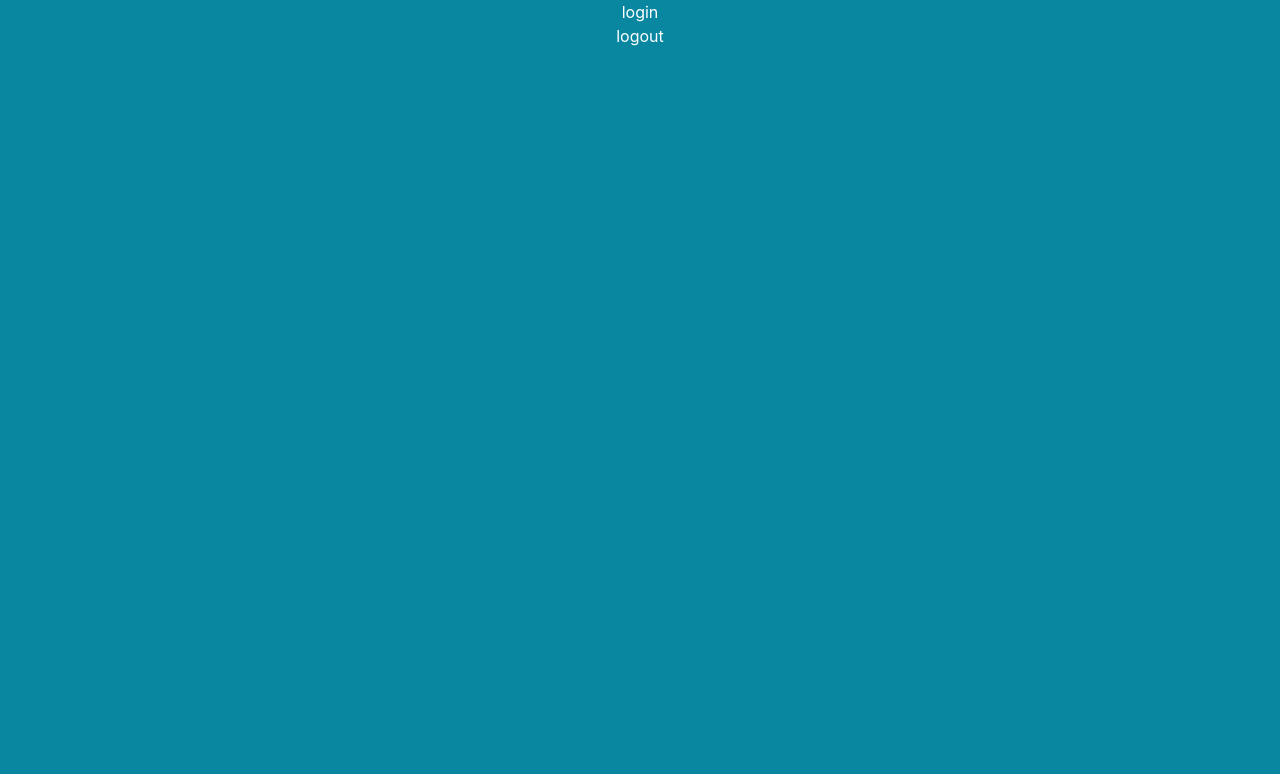
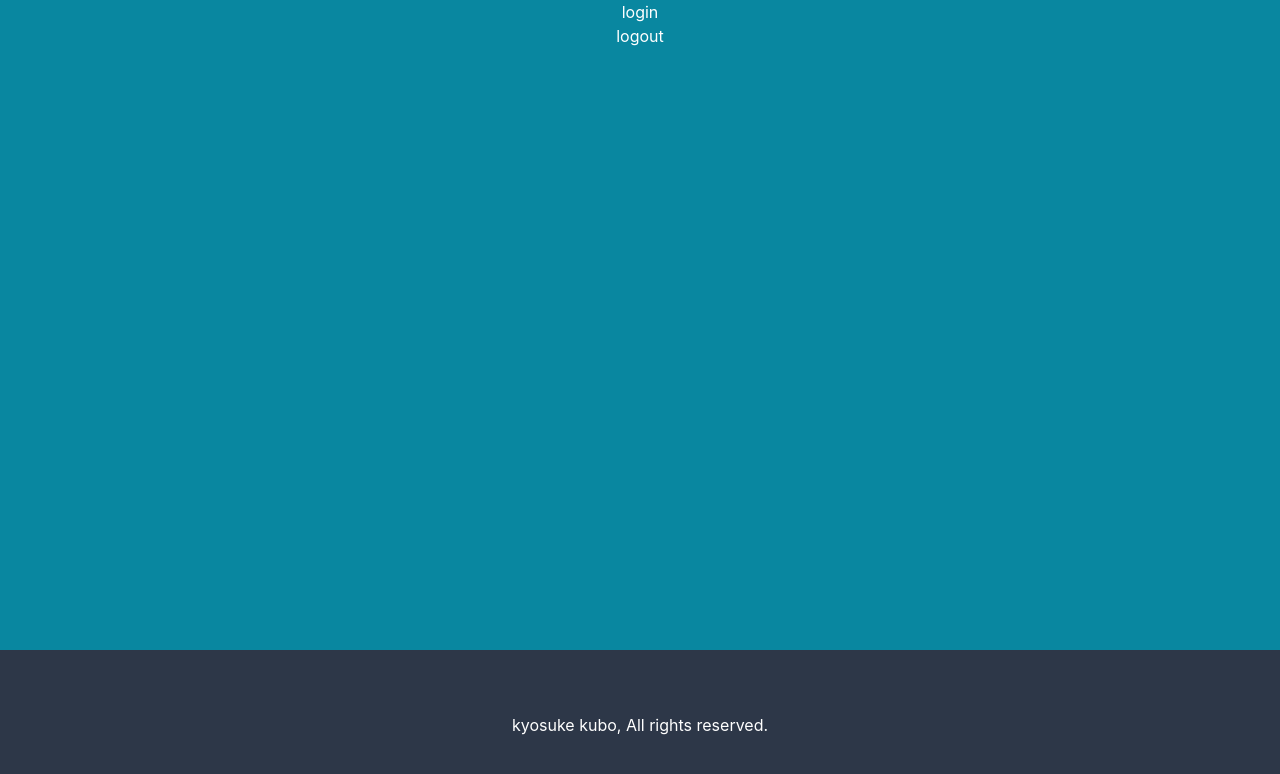
Before and after one commit to kk3939/radio-programs, a Next.js app: page / in a window 1280 px wide. Shown: the top 774 px of the page. Built offline with nearby package versions, Linux system fonts and the light colour scheme; no server answers.

Commit message:
refac: Layoutコンポーネントとfooterの位置固定

```diff
--- a/src/components/Footer.tsx
+++ b/src/components/Footer.tsx
@@ -3,7 +3,15 @@ import { Box, Flex, Text } from "@chakra-ui/react";
 
 const Footer: React.VFC = () => {
   return (
-    <Box h="200px" bg="gray.700" p={10} mt={16}>
+    <Box
+      bg="gray.700"
+      p={10}
+      mt={16}
+      pos="absolute"
+      bottom={0}
+      w="100%"
+      h="150px"
+    >
       <Flex align="center" justifyContent="center" h="100%">
         <Text color="white">kyosuke kubo, All rights reserved.</Text>
       </Flex>
--- /dev/null
+++ b/src/components/Layout.tsx
@@ -0,0 +1,12 @@
+import { Box } from "@chakra-ui/react";
+import React from "react";
+
+const Layout: React.FC = ({ children }) => {
+  return (
+    <Box pos="relative" minH="100vh">
+      {children}
+    </Box>
+  );
+};
+
+export default Layout;
--- a/src/pages/_app.tsx
+++ b/src/pages/_app.tsx
@@ -4,6 +4,7 @@ import { ChakraProvider, extendTheme } from "@chakra-ui/react";
 import { onAuthStateChanged, User } from "firebase/auth";
 import { auth } from "../../firebase";
 import { createContext, useState } from "react";
+import "../styles/global.css";
 
 const theme = extendTheme({
   styles: {
--- a/src/pages/index.tsx
+++ b/src/pages/index.tsx
@@ -3,6 +3,8 @@ import Link from "next/link";
 import { Center, Text } from "@chakra-ui/react";
 import { auth } from "../../firebase";
 import { signOut } from "firebase/auth";
+import Footer from "../components/Footer";
+import Layout from "../components/Layout";
 
 const Index: React.VFC = () => {
   const signOutAction = () => {
@@ -16,6 +18,7 @@ const Index: React.VFC = () => {
   };
   return (
     <>
+      <Layout>
         <Link href="/signIn">
           <Center>
             <Text color="white">login</Text>
@@ -26,6 +29,8 @@ const Index: React.VFC = () => {
             logout
           </Text>
         </Center>
+        <Footer />
+      </Layout>
     </>
   );
 };
--- /dev/null
+++ b/src/styles/global.css
@@ -0,0 +1,3 @@
+#__next {
+  min-height: 100vh;
+}
```
Also changed, not shown: src/pages/signIn.tsx (+7 -6 lines), src/pages/user/[id].tsx (+9 -22 lines). Lines whose indentation alone changed are shown as unchanged.
